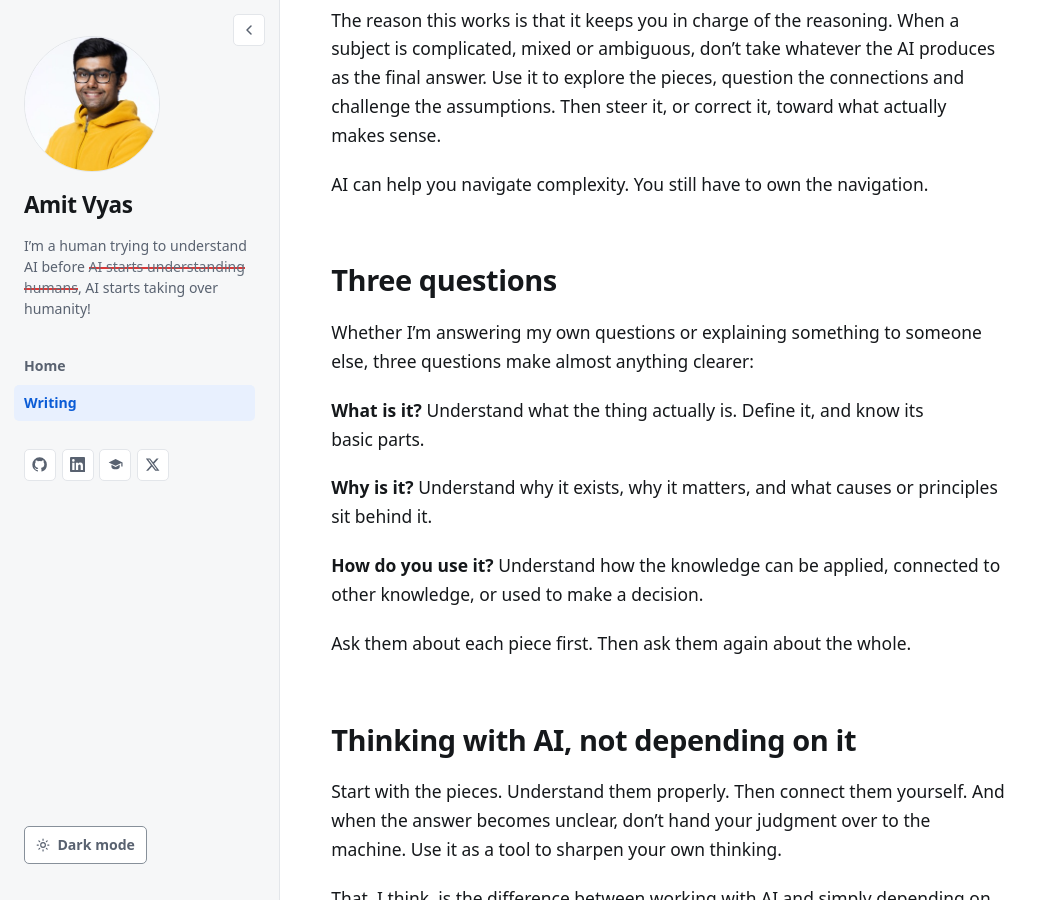
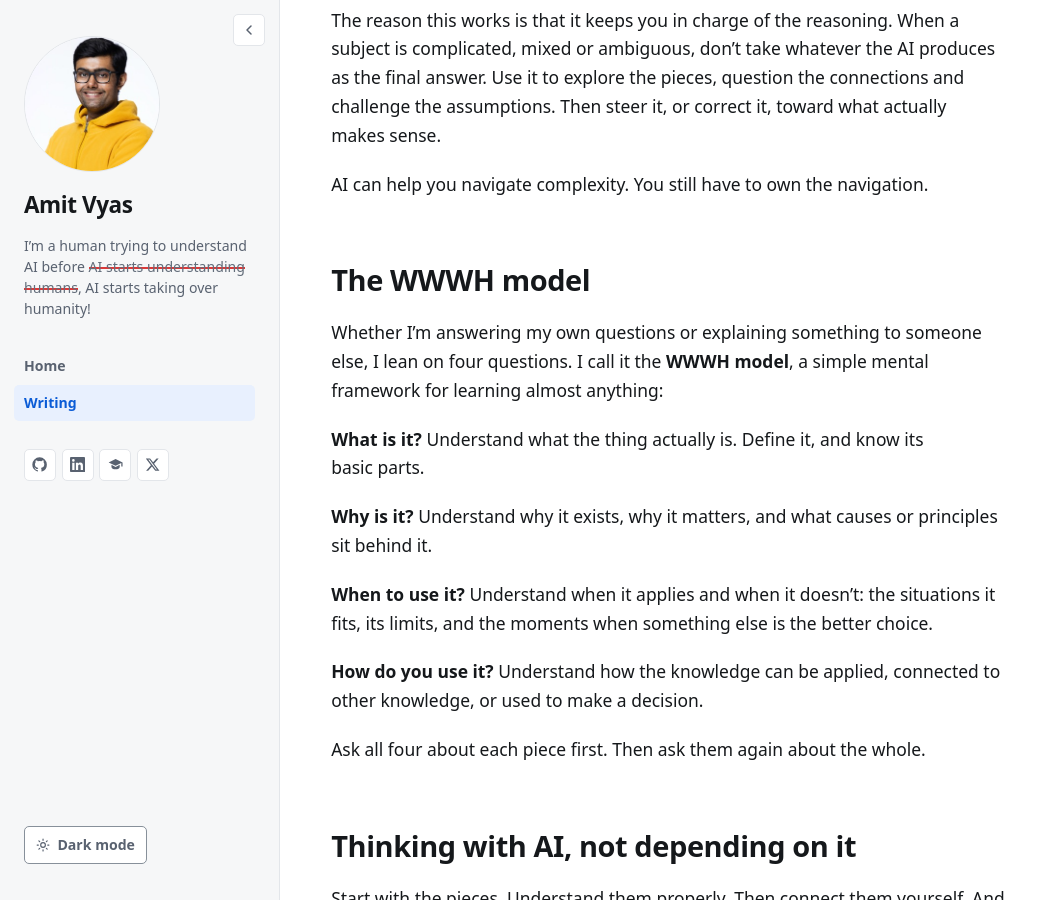
Before and after one commit to thevyasamit/thevyasamit.github.io, a Jekyll site: the page built from _posts/2026-10-05-learning-with-ai.md, in a window 1280 px wide and 900 px high, scrolled down 1067 px. Shown: the whole window, without its empty margins (0-1053 px from the left). Built offline with Jekyll 4.4.1, drawn with Linux system fonts in a browser that asks for light colours.

Commit message:
Add "When to use it?" and name it the WWWH model
Co-Authored-By: Claude Opus 5.5 <noreply@anthropic.com>

```diff
--- a/_posts/2026-10-05-learning-with-ai.md
+++ b/_posts/2026-10-05-learning-with-ai.md
@@ -42,10 +42,11 @@ toward what actually makes sense.
 
 AI can help you navigate complexity. You still have to own the navigation.
 
-## Three questions
+## The WWWH model
 
 Whether I'm answering my own questions or explaining something to someone
-else, three questions make almost anything clearer:
+else, I lean on four questions. I call it the **WWWH model**, a simple mental
+framework for learning almost anything:
 
 **What is it?**
 Understand what the thing actually is. Define it, and know its basic parts.
@@ -54,11 +55,15 @@ Understand what the thing actually is. Define it, and know its basic parts.
 Understand why it exists, why it matters, and what causes or principles sit
 behind it.
 
+**When to use it?**
+Understand when it applies and when it doesn't: the situations it fits, its
+limits, and the moments when something else is the better choice.
+
 **How do you use it?**
 Understand how the knowledge can be applied, connected to other knowledge, or
 used to make a decision.
 
-Ask them about each piece first. Then ask them again about the whole.
+Ask all four about each piece first. Then ask them again about the whole.
 
 ## Thinking with AI, not depending on it
 
```
